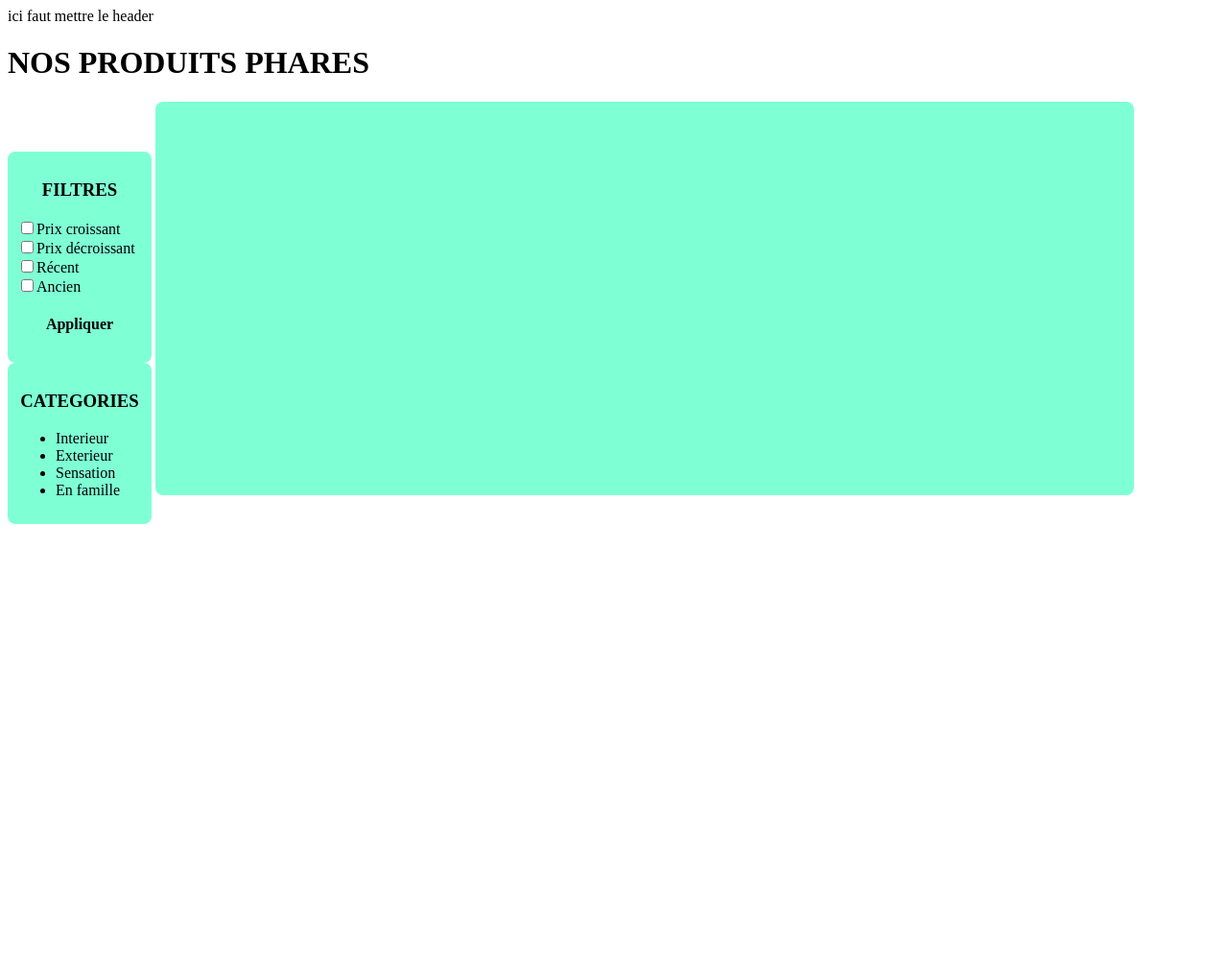
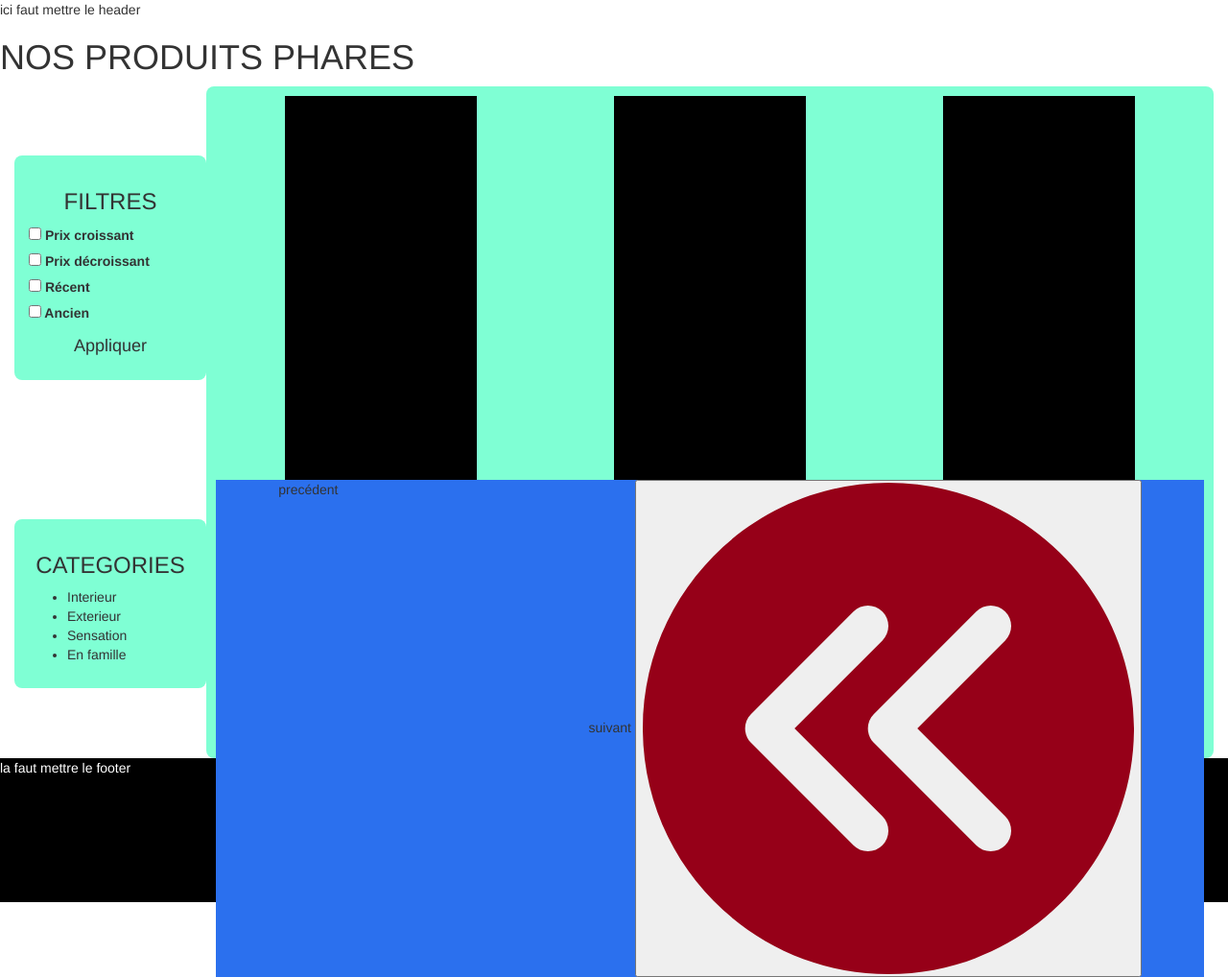
Before and after one commit to laurentdebize-ece/projet-web-dynamique-groupe-2h, a PHP site: page /projet-web-dynamique-groupe-2h/catalogue.php in a window 1280 px wide. Shown: the whole page at 96% size. Before the commit the page ends 546 px from the top, so only its background shows below. Run offline with PHP 8.4, Linux system fonts and the light colour scheme.

Commit message:
continuage du catalogue

```diff
--- a/pages/catalogue.css
+++ b/pages/catalogue.css
@@ -1,8 +1,19 @@
+#catalogue {
+    display: flex;
+    justify-content: space-between;
+}
+
+.filtre_categorie {
+    display: flex;
+    justify-content: space-around;
+    flex-direction: column;
+}
+
 .filtre {
     background-color: aquamarine;
-    padding: 10px;
+    padding: 15px;
     border-radius: 8px;
-    width: 130px;
+    width: 200px;
 }
 
 #appliquer_filtre {
@@ -19,20 +30,46 @@
 
 .categorie {
     background-color: aquamarine;
-    padding: 10px;
+    padding: 15px;
     border-radius: 8px;
-    width: 130px;
+    width: 200px;
 }
 
-.produits {
+#produits {
+    display: flex;
+    flex-direction: column;
+    justify-content: space-around;
     background-color: aquamarine;
     padding: 10px;
     border-radius: 8px;
-    width: 1000px;
-    height: 390px;
+    width: 1200px;
+    height: 700px;
 }
 
-.filtre_categorie, .produits {
-    display: inline-block;
+#premiere_ligne, #deuxieme_ligne {
+    display: flex;
+    justify-content: space-around;
+}
 
+.produit_1, .produit_2, .produit_3 {
+    background-color: black;
+    height: 200px;
+    width: 200px;
 }
+
+
+#prev_next {
+    background-color: #2b70ee;
+    display: flex;
+    justify-content: space-around;
+}
+
+
+
+
+
+footer {
+    background-color: black;
+    height: 150px;
+    color: white;
+}
--- a/pages/catalogue.php
+++ b/pages/catalogue.php
@@ -3,6 +3,9 @@
 <head>
     <meta charset="UTF-8">
     <title>catalogue</title>
+    <meta name="viewport" content="width=device-width, initial-scale=1">
+    <link rel="stylesheet" href="https://maxcdn.bootstrapcdn.com/bootstrap/3.3.7/css/bootstrap.min.css">
+    <script src="https://maxcdn.bootstrapcdn.com/bootstrap/3.3.7/js/bootstrap.min.js"></script>
     <link rel="stylesheet" href="catalogue.css">
 </head>
 <body>
@@ -19,17 +22,16 @@
 </div>
 
 
-    <div id="catalogue">
-
+<div id="catalogue" class="container-fluid">
     <div class="filtre_categorie">
         <div class="filtre">
             <h3 id="titre_filtre">
                 FILTRES
             </h3>
-                <label><input type="checkbox" name="prix_croissant" value="prix_croissant">Prix croissant</label> <br>
-                <label><input type="checkbox" name="prix_decroissant" value="prix_decroissant">Prix décroissant</label> <br>
-                <label><input type="checkbox" name="recent" value="recent">Récent</label> <br>
-                <label><input type="checkbox" name="ancien" value="ancien">Ancien</label> <br>
+            <label><input type="checkbox" name="prix_croissant" value="prix_croissant"> Prix croissant</label> <br>
+            <label><input type="checkbox" name="prix_decroissant" value="prix_decroissant"> Prix décroissant</label> <br>
+            <label><input type="checkbox" name="recent" value="recent"> Récent</label> <br>
+            <label><input type="checkbox" name="ancien" value="ancien"> Ancien</label> <br>
             <h4 id="appliquer_filtre">
                 Appliquer
             </h4>
@@ -47,14 +49,33 @@
             </ul>
         </div>
     </div>
-        <div class="produits">
+    <div id="produits">
+        <div id="premiere_ligne">
             <div class="produit_1"></div>
             <div class="produit_2"></div>
             <div class="produit_3"></div>
         </div>
+        <div id="deuxieme_ligne">
+            <div class="produit_1"></div>
+            <div class="produit_2"></div>
+            <div class="produit_3"></div>
+        </div>
+        <div id="prev_next">
+            <div id="precedent">
+                precédent
+            </div>
+            <div id="numero"></div>
+            <div id="suivant">
+                suivant
+                <button id="boutton_suivant"><img src="images/arrow.svg" alt="logohomenav"></a> </button>
+            </div>
+        </div>
+    </div>
 </div>
 
+</body>
 
-
-</body>
+<footer>
+    la faut mettre le footer
+</footer>
 </html>
```
Also changed, not shown: fichier.php (+15 -0 lines), images/arrow.svg (added). Lines whose indentation alone changed are shown as unchanged.
